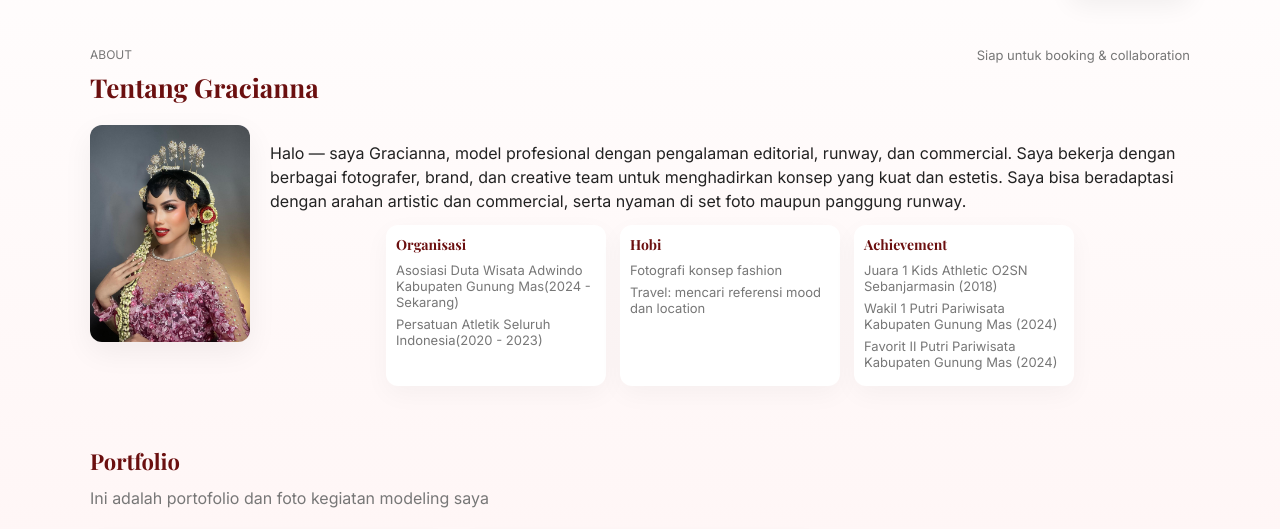
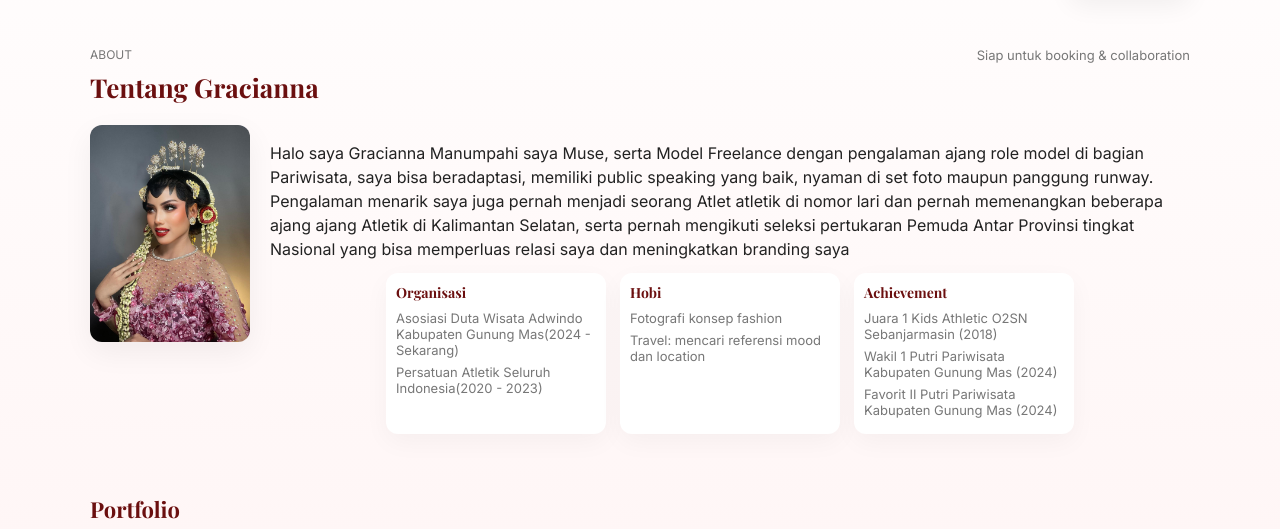
Before and after one commit to reonDay/Gracianna-Manumpahi-Portofolio-, a plain HTML site: page index.html in a window 1280 px wide. Shown: the part 257-786 px from the top of the page. Drawn offline with nearby package versions, Linux system fonts and the light colour scheme.

Commit message:
Update index.html

```diff
--- a/index.html
+++ b/index.html
@@ -359,7 +359,7 @@
           <img src="GM-Profile2.jpg" alt="Gracianna portrait">
         </div>
         <div class="about-content">
-          <p class="about-text">Halo — saya Gracianna, model profesional dengan pengalaman editorial, runway, dan commercial. Saya bekerja dengan berbagai fotografer, brand, dan creative team untuk menghadirkan konsep yang kuat dan estetis. Saya bisa beradaptasi dengan arahan artistic dan commercial, serta nyaman di set foto maupun panggung runway.</p>
+          <p class="about-text">Halo saya Gracianna Manumpahi saya Muse, serta Model Freelance dengan pengalaman ajang role model di bagian Pariwisata, saya bisa beradaptasi, memiliki public speaking yang baik, nyaman di set foto maupun panggung runway. Pengalaman menarik saya juga pernah menjadi seorang Atlet atletik di nomor lari dan pernah memenangkan beberapa ajang ajang Atletik di Kalimantan Selatan, serta pernah mengikuti seleksi pertukaran Pemuda Antar Provinsi tingkat Nasional yang bisa memperluas relasi saya dan meningkatkan branding saya</p>
 
           <div class="about-grid">
             <div class="about-card" style="flex:0 0 220px">
```
